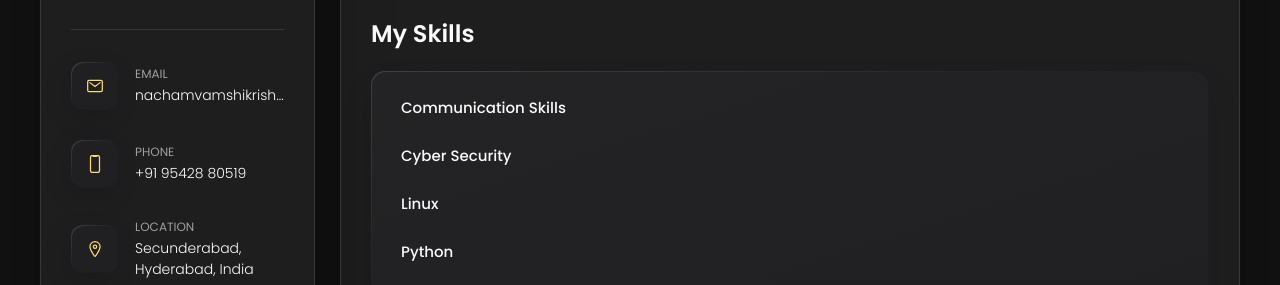
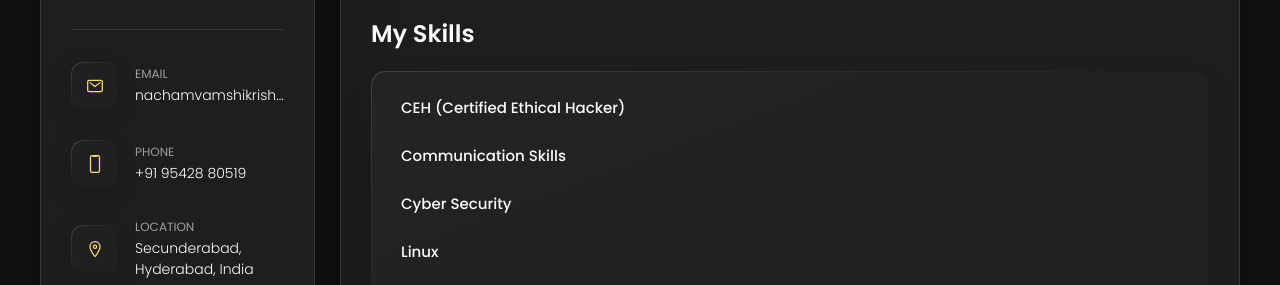
Before and after one commit to v-k-19/myportfolio, a plain HTML site: page index.html in a window 1280 px wide. Both pictures are taken after a click on the button "Resume". Shown: the part 375-660 px from the top of the page. Drawn offline with nearby package versions, Linux system fonts and the light colour scheme.

Commit message:
new updates

```diff
--- a/index.html
+++ b/index.html
@@ -154,6 +154,7 @@
     <section class="skill">
       <h3 class="h3 skills-title">My Skills</h3>
       <ul class="skills-list content-card">
+        <li class="skills-item"><h5 class="h5">CEH (Certified Ethical Hacker)</h5></li>
         <li class="skills-item"><h5 class="h5">Communication Skills</h5></li>
         <li class="skills-item"><h5 class="h5">Cyber Security</h5></li>
         <li class="skills-item"><h5 class="h5">Linux</h5></li>
```
